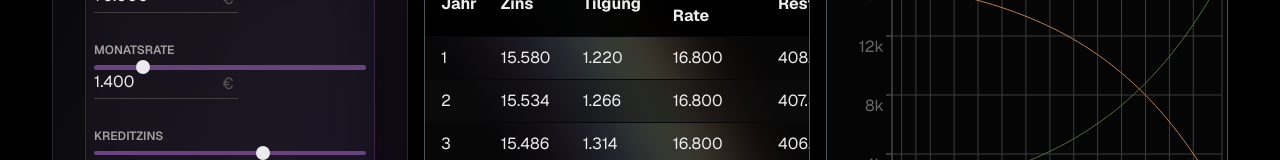
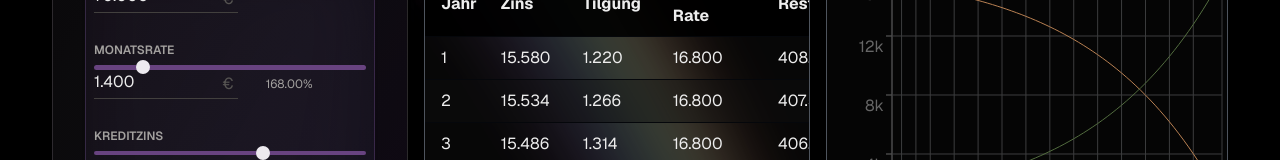
Before and after one commit to Davidcode2/immoly, a Next.js app: page / in a window 1280 px wide. Shown: the part 289-449 px from the top of the page. Built offline with nearby package versions, Linux system fonts and the light colour scheme; no server answers; the database is empty.

Commit message:
Monthly rate percentage WIP

```diff
--- a/src/app/components/slider/sliderInput.tsx
+++ b/src/app/components/slider/sliderInput.tsx
@@ -24,6 +24,12 @@ const SliderInput: React.FC<SliderInputProps> = ({
   sign = "€",
   handleChange,
 }) => {
+  const monthlyRateInPercent = () => {
+    if (inputName !== "monthly_rate") return "";
+    const monthlyRate = (value / 100) * 12;
+    return monthlyRate.toFixed(2) + "%";
+  };
+
   return (
     <div>
       <label
@@ -32,7 +38,7 @@ const SliderInput: React.FC<SliderInputProps> = ({
       >
         {label}
       </label>
-      <div className="flex md:w-68 flex-col gap-y-3 md:gap-y-0">
+      <div className="flex flex-col gap-y-3 md:w-68 md:gap-y-0">
         <Slider
           value={value}
           min={min}
@@ -48,7 +54,14 @@ const SliderInput: React.FC<SliderInputProps> = ({
             inputName={inputName}
             value={value}
           />
-          <div className="relative -left-6 text-stone-600">{inputName === "interest_rate" ? "%" : sign}</div>
+          <div className="relative -left-6 text-stone-600">
+            {inputName === "interest_rate" ? "%" : sign}
+          </div>
+          {inputName === "monthly_rate" && (
+            <div className="text-xs text-stone-400">
+              {monthlyRateInPercent()}
+            </div>
+          )}
         </div>
       </div>
     </div>
```
